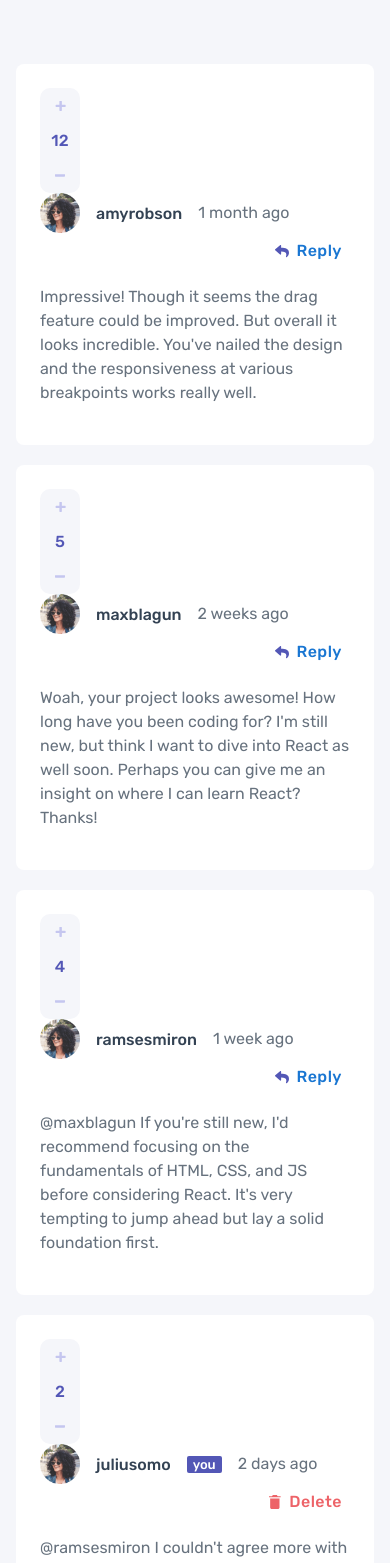
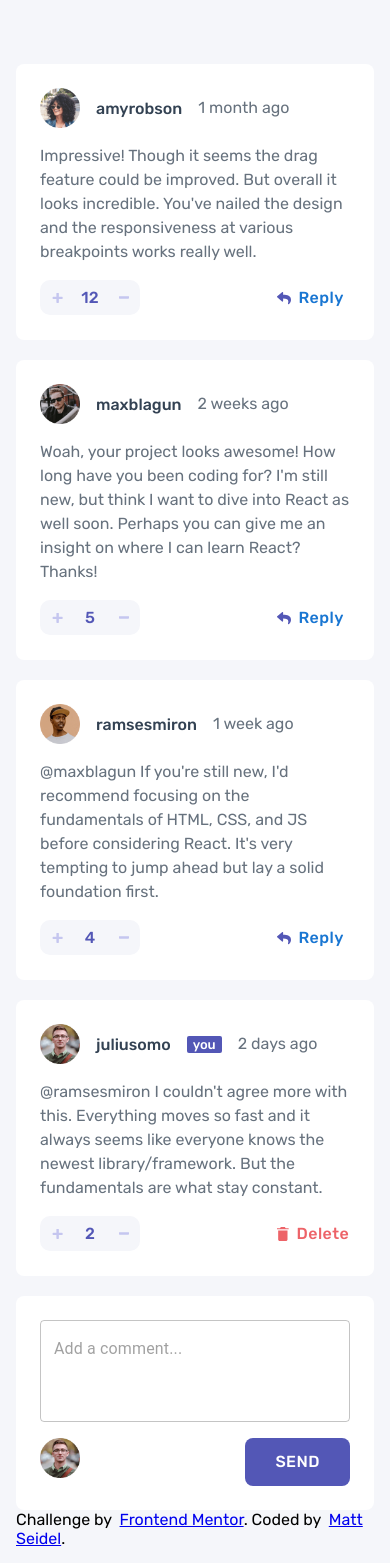
Before and after one commit to mseidel819/comments-section, a React (Create React App) app: page / in a window 390 px wide. Shown: the top 1563 px of the page. Built offline with nearby package versions, Linux system fonts and the light colour scheme.

Commit message:
put upvoter into its own component. added mobile responsiveness to reply and comment components.

```diff
--- a/src/components/comment-card/comment-card.component.jsx
+++ b/src/components/comment-card/comment-card.component.jsx
@@ -1,21 +1,18 @@
 import { Grid } from "@mui/material";
-import { ReactComponent as Plus } from "../../images/icon-plus.svg";
-import { ReactComponent as Minus } from "../../images/icon-minus.svg";
 import { ReactComponent as Reply } from "../../images/icon-reply.svg";
 import { ReactComponent as Delete } from "../../images/icon-delete.svg";
-import julio from "../../images/avatars/image-juliusomo.png";
+import juliusomo from "../../images/avatars/image-juliusomo.png";
 import amyrobson from "../../images/avatars/image-amyrobson.png";
 import maxblagun from "../../images/avatars/image-maxblagun.png";
 import ramsesmiron from "../../images/avatars/image-ramsesmiron.png";
+import UpvoterMain from "../upvoter/upvoterMain.component";
+import UpvoterMobile from "../upvoter/upvoterMobile.component";
 
 import {
   StyledCommentCard,
-  UpvoteGrid,
-  StyledIconButton,
   UserSpan,
   TimeSpan,
   ReplyButton,
-  UpvoteCard,
   DeleteButton,
   YouSpan,
 } from "./comment-card.styles";
@@ -27,38 +24,39 @@ const CommentCard = ({
   increaseScore,
   decreaseScore,
 }) => {
+  const userObj = {
+    juliusomo: juliusomo,
+    amyrobson: amyrobson,
+    maxblagun: maxblagun,
+    ramsesmiron: ramsesmiron,
+  };
   return (
     <StyledCommentCard>
       <Grid container columnSpacing={1}>
-        <UpvoteGrid item sm={1}>
-          <UpvoteCard>
-            <StyledIconButton
-              onClick={() => increaseScore(user.id)}
-              size="large"
-            >
-              <Plus />
-            </StyledIconButton>
-            <h3>{user.score}</h3>
-            <StyledIconButton
-              onClick={() => decreaseScore(user.id)}
-              size="large"
-            >
-              <Minus />
-            </StyledIconButton>
-          </UpvoteCard>
-        </UpvoteGrid>
+        <UpvoterMain
+          user={user}
+          increaseScore={increaseScore}
+          decreaseScore={decreaseScore}
+        />
 
         <Grid item sm={11}>
           <Grid container justifyContent="space-between">
             <Grid item container alignItems="center" xs={12} sm={10}>
-              <img src={amyrobson} alt="user" />
+              <img src={userObj[user.user.username]} alt="user" />
               <UserSpan>{user.user.username}</UserSpan>
               {user.user.username === currentUser.username && (
                 <YouSpan>you</YouSpan>
               )}
               <TimeSpan>{user.createdAt}</TimeSpan>
             </Grid>
-            <Grid item container justifyContent="end" xs={12} sm={2}>
+            <Grid
+              item
+              container
+              justifyContent="end"
+              sx={{ display: { xs: "none", sm: "flex" } }}
+              xs={0}
+              sm={2}
+            >
               {user.user.username === currentUser.username ? (
                 <DeleteButton
                   onClick={() => removeCommentHandler(user.id)}
@@ -80,6 +78,13 @@ const CommentCard = ({
             {user.content}
           </p>
         </Grid>
+        <UpvoterMobile
+          removeCommentHandler={removeCommentHandler}
+          user={user}
+          increaseScore={increaseScore}
+          decreaseScore={decreaseScore}
+          currentUser={currentUser}
+        />
       </Grid>
     </StyledCommentCard>
   );
--- a/src/components/comment-card/comment-card.styles.jsx
+++ b/src/components/comment-card/comment-card.styles.jsx
@@ -1,31 +1,10 @@
-import { styled, Button, Card, Grid, IconButton } from "@mui/material";
+import { styled, Button, Card } from "@mui/material";
 
 export const StyledCommentCard = styled(Card)({
   padding: "24px",
   borderRadius: "8px",
   boxShadow: "none",
   marginBottom: "20px",
-});
-
-export const UpvoteGrid = styled(Grid)({});
-export const UpvoteCard = styled(Card)({
-  backgroundColor: "#F5F6FA",
-  borderRadius: "10px",
-  overflow: "hidden",
-  width: "40px",
-  boxShadow: "none",
-  display: "flex",
-  flexDirection: "column",
-  justifyContent: "center",
-});
-
-export const StyledIconButton = styled(IconButton)({
-  borderRadius: "0px",
-  height: "35px",
-
-  "&:hover": {
-    backgroundColor: "#F5F6FA",
-  },
 });
 
 export const UserSpan = styled("span")({
--- a/src/components/reply-card/reply-card.component.jsx
+++ b/src/components/reply-card/reply-card.component.jsx
@@ -13,11 +13,11 @@ const Reply = ({ user, addHandler }) => {
 
   return (
     <StyledReplyCard>
-      <Grid container columnSpacing={2}>
-        <Grid item sm={1}>
+      <Grid container rowSpacing={2} columnSpacing={2}>
+        <Grid item xs={0} sm={1} sx={{ display: { xs: "none", sm: "block" } }}>
           <img src={julio} alt="current user" />
         </Grid>
-        <Grid item sm={9}>
+        <Grid item xs={12} sm={9}>
           <TextField
             multiline
             fullWidth
@@ -27,7 +27,7 @@ const Reply = ({ user, addHandler }) => {
             value={textField}
           />
         </Grid>
-        <Grid item sm={2}>
+        <Grid item xs={0} sm={2} sx={{ display: { xs: "none", sm: "block" } }}>
           <SendButton
             onClick={() => {
               addHandler(textField, user);
@@ -37,6 +37,28 @@ const Reply = ({ user, addHandler }) => {
             SEND
           </SendButton>
         </Grid>
+        <Grid
+          item
+          container
+          justifyContent="space-between"
+          xs={12}
+          sm={0}
+          sx={{ display: { xs: "flex", sm: "none" } }}
+        >
+          <Grid item xs={1}>
+            <img src={julio} alt="current user" />
+          </Grid>
+          <Grid item container justifyContent="end" xs={6}>
+            <SendButton
+              onClick={() => {
+                addHandler(textField, user);
+                setTextField("");
+              }}
+            >
+              SEND
+            </SendButton>
+          </Grid>
+        </Grid>
       </Grid>
     </StyledReplyCard>
   );
--- /dev/null
+++ b/src/components/upvoter/upvoterMain.component.jsx
@@ -0,0 +1,26 @@
+import { UpvoteGrid, UpvoteCard, StyledIconButton } from "./upvoterMain.styles";
+import { ReactComponent as Plus } from "../../images/icon-plus.svg";
+import { ReactComponent as Minus } from "../../images/icon-minus.svg";
+
+const UpvoterMain = ({ user, increaseScore, decreaseScore }) => {
+  return (
+    <UpvoteGrid
+      item
+      xs={0}
+      sm={1}
+      sx={{ display: { xs: "none", sm: "block" } }}
+    >
+      <UpvoteCard>
+        <StyledIconButton onClick={() => increaseScore(user.id)} size="large">
+          <Plus />
+        </StyledIconButton>
+        <h3>{user.score}</h3>
+        <StyledIconButton onClick={() => decreaseScore(user.id)} size="large">
+          <Minus />
+        </StyledIconButton>
+      </UpvoteCard>
+    </UpvoteGrid>
+  );
+};
+
+export default UpvoterMain;
--- /dev/null
+++ b/src/components/upvoter/upvoterMain.styles.jsx
@@ -0,0 +1,22 @@
+import { styled, Grid, Card, IconButton } from "@mui/material";
+
+export const UpvoteGrid = styled(Grid)({});
+export const UpvoteCard = styled(Card)({
+  backgroundColor: "#F5F6FA",
+  borderRadius: "10px",
+  overflow: "hidden",
+  width: "40px",
+  boxShadow: "none",
+  display: "flex",
+  flexDirection: "column",
+  justifyContent: "center",
+});
+
+export const StyledIconButton = styled(IconButton)({
+  borderRadius: "0px",
+  height: "35px",
+
+  "&:hover": {
+    backgroundColor: "#F5F6FA",
+  },
+});
--- /dev/null
+++ b/src/components/upvoter/upvoterMobile.component.jsx
@@ -0,0 +1,75 @@
+import { Grid } from "@mui/material";
+
+import {
+  UpvoteGrid,
+  UpvoteCard,
+  StyledIconButton,
+  DeleteButton,
+  ReplyButton,
+} from "./upvoterMobile.styles";
+import { ReactComponent as Plus } from "../../images/icon-plus.svg";
+import { ReactComponent as Minus } from "../../images/icon-minus.svg";
+import { ReactComponent as Reply } from "../../images/icon-reply.svg";
+import { ReactComponent as Delete } from "../../images/icon-delete.svg";
+
+const UpvoterMobile = ({
+  user,
+  increaseScore,
+  decreaseScore,
+  currentUser,
+  removeCommentHandler,
+}) => {
+  return (
+    <UpvoteGrid
+      item
+      container
+      justifyContent="space-between"
+      xs={12}
+      sm={0}
+      sx={{ display: { xs: "flex", sm: "none" } }}
+    >
+      <Grid item xs={3}>
+        <UpvoteCard>
+          <Grid container>
+            <Grid item xs={4}>
+              <StyledIconButton
+                onClick={() => increaseScore(user.id)}
+                size="large"
+              >
+                <Plus />
+              </StyledIconButton>
+            </Grid>
+            <Grid item xs={4}>
+              <h3>{user.score}</h3>
+            </Grid>
+            <Grid item xs={4}>
+              <StyledIconButton
+                onClick={() => decreaseScore(user.id)}
+                size="large"
+              >
+                <Minus />
+              </StyledIconButton>
+            </Grid>
+          </Grid>
+        </UpvoteCard>
+      </Grid>
+      <Grid item xs={3}>
+        {user.user.username === currentUser.username ? (
+          <DeleteButton
+            onClick={() => removeCommentHandler(user.id)}
+            variant="text"
+            startIcon={<Delete />}
+          >
+            Delete
+          </DeleteButton>
+        ) : (
+          <ReplyButton variant="text" startIcon={<Reply />}>
+            Reply
+          </ReplyButton>
+        )}
+      </Grid>
+    </UpvoteGrid>
+  );
+};
+
+export default UpvoterMobile;
--- /dev/null
+++ b/src/components/upvoter/upvoterMobile.styles.jsx
@@ -0,0 +1,53 @@
+import { styled, Grid, Card, IconButton, Button } from "@mui/material";
+
+export const UpvoteGrid = styled(Grid)({});
+export const UpvoteCard = styled(Card)({
+  backgroundColor: "#F5F6FA",
+  borderRadius: "10px",
+  overflow: "hidden",
+  width: "100px",
+  boxShadow: "none",
+  display: "flex",
+
+  justifyContent: "center",
+});
+
+export const StyledIconButton = styled(IconButton)({
+  borderRadius: "0px",
+  height: "35px",
+
+  "&:hover": {
+    backgroundColor: "#F5F6FA",
+  },
+});
+
+export const ReplyButton = styled(Button)({
+  fontWeight: "500",
+  fontSize: "16px",
+  lineHeight: "24px",
+  fontFamily: "Rubik",
+  fontStyle: "normal",
+  textTransform: "none",
+
+  "&:hover": {
+    color: "#C5C6EF",
+    backgroundColor: "white",
+    fill: "#C5C6EF",
+  },
+});
+
+export const DeleteButton = styled(Button)({
+  fontWeight: "500",
+  color: "#ED6368",
+  fontSize: "16px",
+  lineHeight: "24px",
+  fontFamily: "Rubik",
+  fontStyle: "normal",
+  textTransform: "none",
+
+  "&:hover": {
+    color: "#FFB8BB",
+    backgroundColor: "white",
+    // fill: "#C5C6EF",
+  },
+});
```
Also changed, not shown: src/data.json (line endings or trailing spaces).
